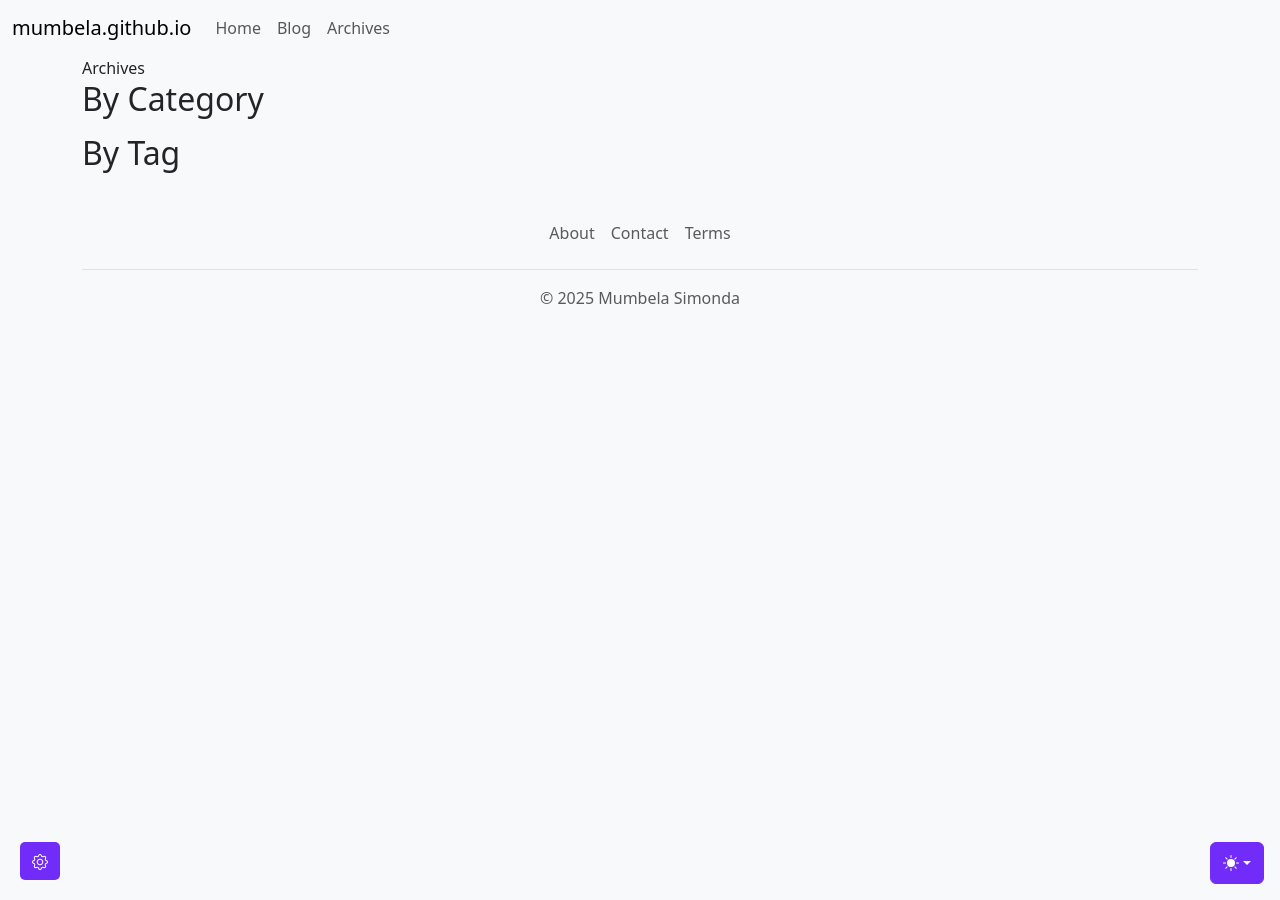
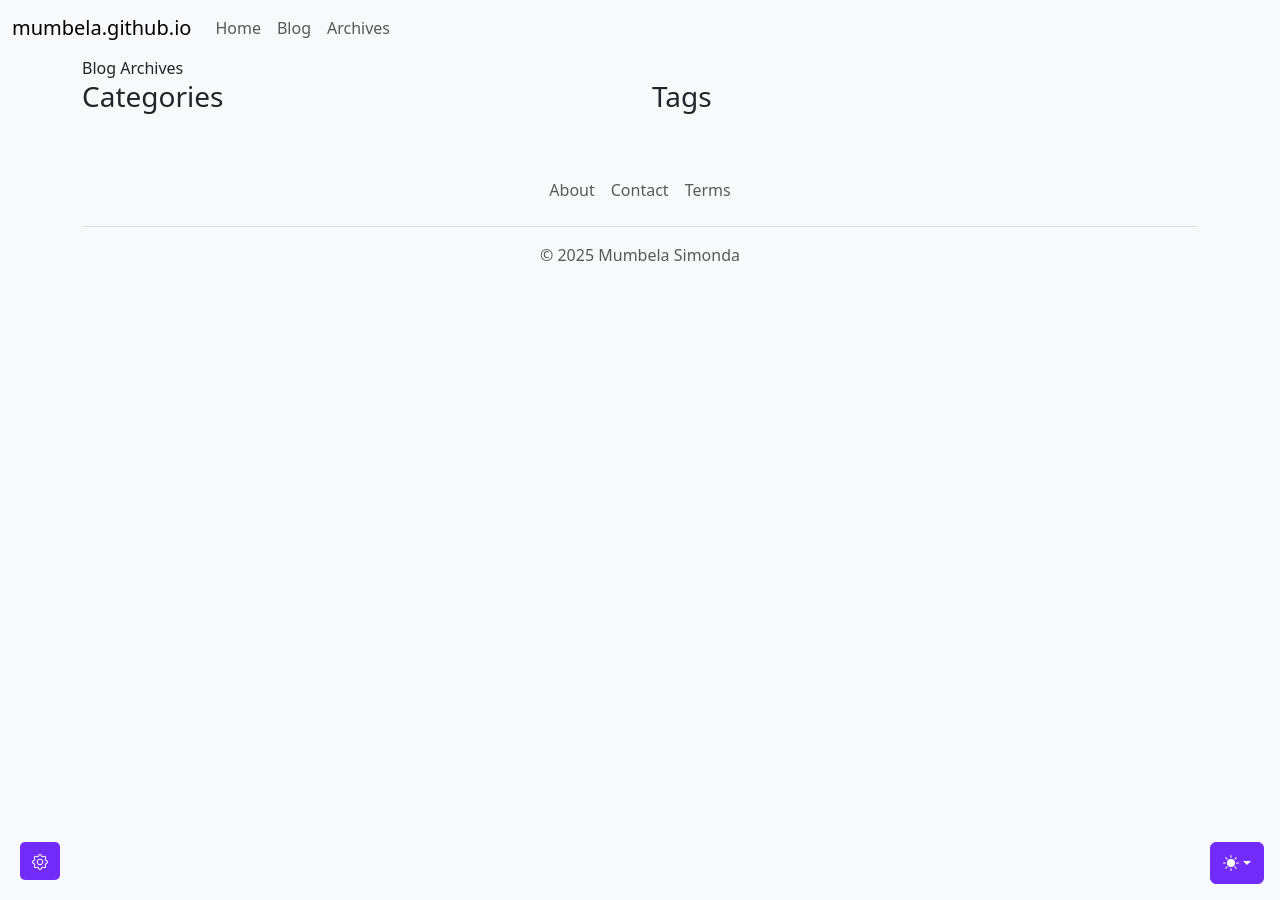
Before and after one commit to Mumbela/mumbela.github.io, a Jekyll site: the page built from archives.md, in a window 1280 px wide. Built offline with Jekyll 4.4.1, drawn with Linux system fonts in a browser that asks for light colours.

Commit message:
edit: add list-unstyled class to ul and text-decoration-none class to a tags in blog.md

```diff
--- a/archives.md
+++ b/archives.md
@@ -4,22 +4,28 @@ title: Archives
 permalink: /archives/
 ---
 
-<h1>Archives</h1>
 
-<h2>By Category</h2>
-<ul>
-  {% for category in site.categories %}
-    <li>
-      <a href="{{ site.baseurl }}/categories/{{ category[0] }}/">{{ category[0] | capitalize }}</a> ({{ category[1].size }})
-    </li>
-  {% endfor %}
-</ul>
+## Blog Archives
 
-<h2>By Tag</h2>
-<ul>
-  {% for tag in site.tags %}
-    <li>
-      <a href="{{ site.baseurl }}/tags/{{ tag[0] }}/">{{ tag[0] | capitalize }}</a> ({{ tag[1].size }})
-    </li>
-  {% endfor %}
-</ul>
+<div class="row">
+    <div class="col-md-6">
+		<h3>Categories</h3>
+		<ul class="list-unstyled">
+		{% for category in site.categories %}
+			<li>
+			<a href="{{ site.baseurl }}/categories/{{ category[0] }}/" class="text-decoration-none">{{ category[0] | capitalize }}</a> ({{ category[1].size }})
+			</li>
+		{% endfor %}
+		</ul>
+    </div>
+    <div class="col-md-6">
+		<h3>Tags</h3>
+		<ul class="list-unstyled">
+		{% for tag in site.tags %}
+			<li>
+			<a href="{{ site.baseurl }}/tags/{{ tag[0] }}/" class="text-decoration-none">{{ tag[0] | capitalize }}</a> ({{ tag[1].size }})
+			</li>
+		{% endfor %}
+		</ul>
+    </div>
+</div>
```
Also changed, not shown: blog.md (+2 -2 lines).
